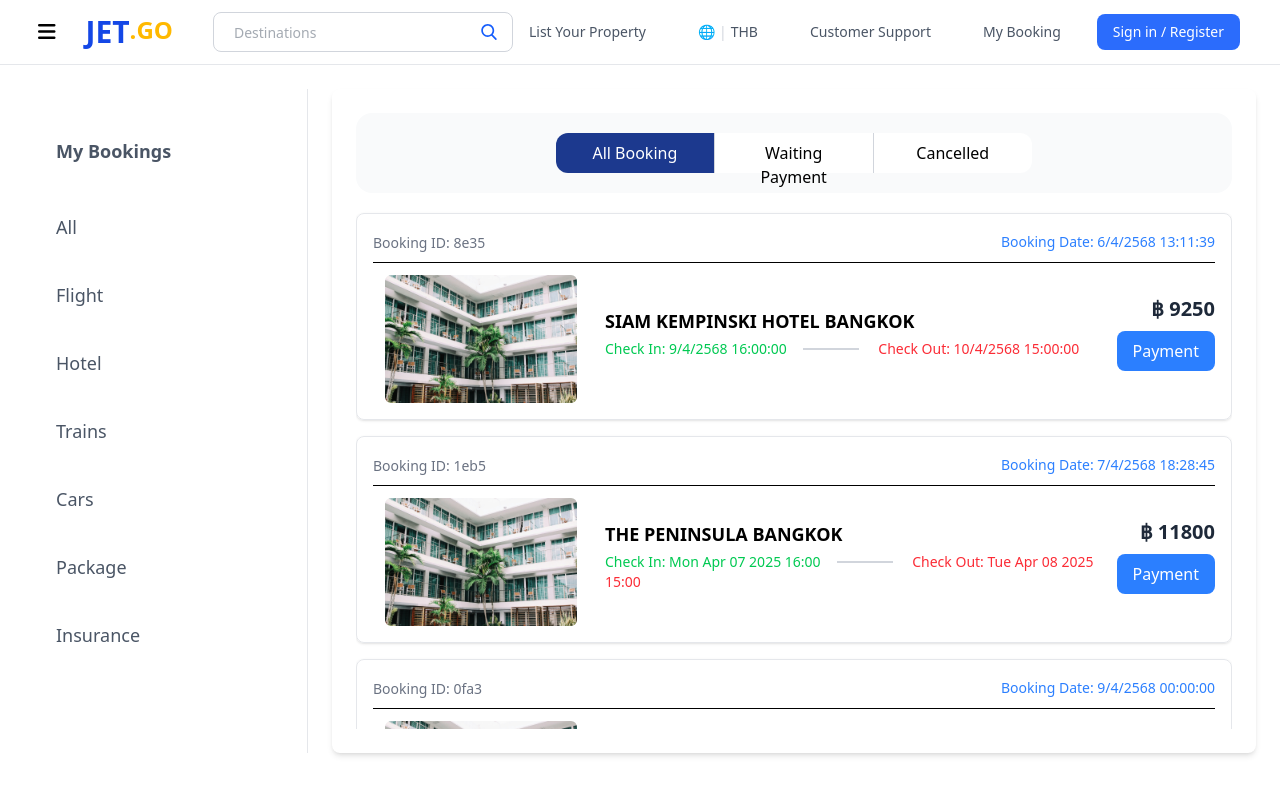
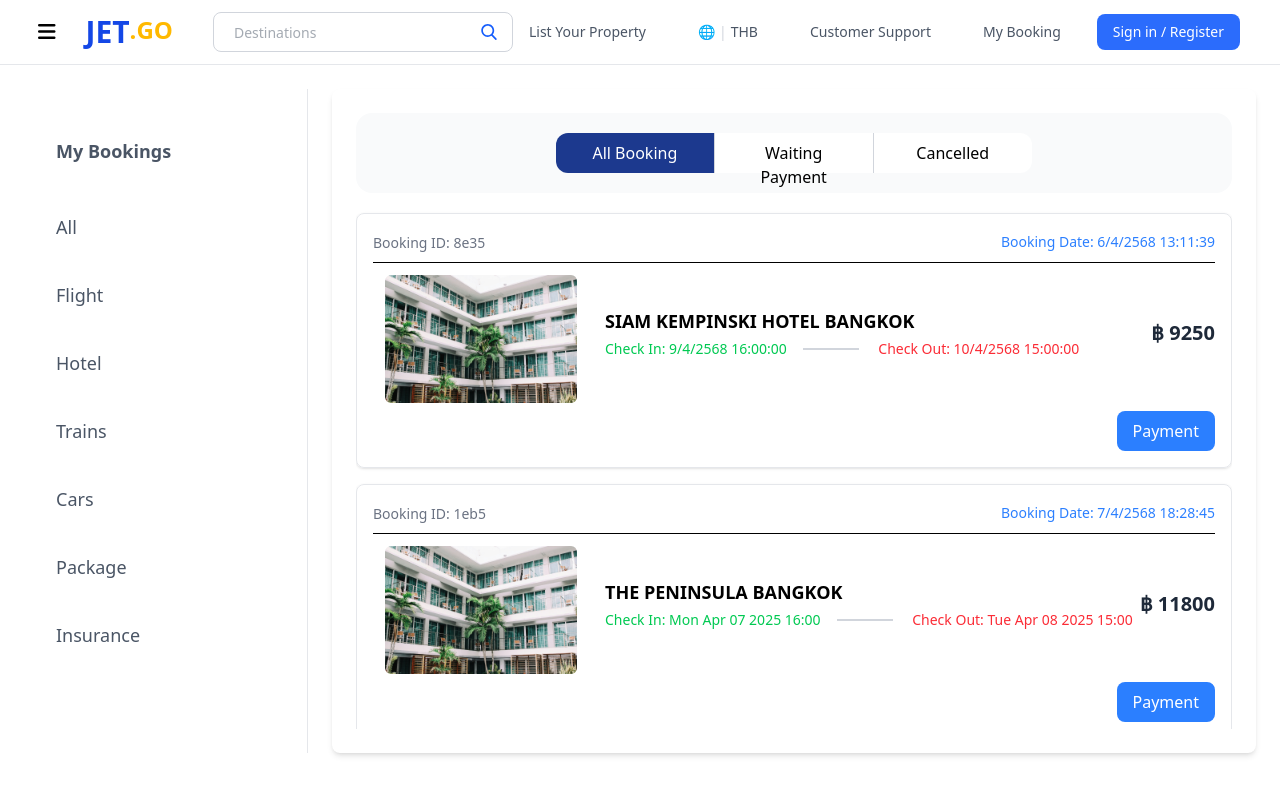
Before and after one commit to Ball8899/PROJECT2-SEC-1-MyLittlePony, a Vue app: page /HotelBookedContent in a window 1280 px wide. Shown: the top 794 px of the page. Built offline with nearby package versions, Linux system fonts and the light colour scheme; data requests are answered from the project's data file.

Commit message:
[013 fix click Button position]

```diff
--- a/src/components/Hotels/HotelBookedContent.vue
+++ b/src/components/Hotels/HotelBookedContent.vue
@@ -54,21 +54,21 @@ const routerBookingDetail = (id) => {
 <template>
   <div class="flex flex-row p-6">
   <flightBookedMenu class="w-1/4 mr-6" />
-    <div class="flex  flex-col bg-white p-6 rounded-lg shadow-md w-3/4">
+  <div class="flex flex-col bg-white p-6 rounded-lg shadow-md w-3/4">
     <filterFlightBooked :items="hotels" v-slot="{ booked }">
       <div
-
-          class="border cursor-pointer border-gray-200 rounded-lg p-4 mb-4 shadow max-h-178 overflow-y-auto"
+        class="border border-gray-200 rounded-lg p-4 mb-4 shadow max-h-178 overflow-y-auto"
       >
-          <div  @click="routerBookingDetail(booked.id)" class="flex justify-between items-center border-b pb-2">
+        <div class="flex flex-col cursor-pointer" @click="routerBookingDetail(booked.id)">
+          <div class="flex justify-between items-center border-b pb-2">
             <div>
-              <span class="text-sm text-gray-500"
-                >Booking ID: {{ booked.id }}</span
-              >
+              <span class="text-sm text-gray-500">
+                Booking ID: {{ booked.id }}
+              </span>
             </div>
-            <span class="text-sm text-blue-500"
-              >Booking Date: {{ booked.dateBooking }}</span
-            >
+            <span class="text-sm text-blue-500">
+              Booking Date: {{ booked.dateBooking }}
+            </span>
           </div>
 
           <div class="flex items-center">
@@ -77,7 +77,6 @@ const routerBookingDetail = (id) => {
               src="../../assets/hotels/hotel2.jpg"
               alt=""
             />
-
             <div class="ml-7">
               <p class="text-lg font-semibold">{{ booked.hotelName }}</p>
               <div class="items-center space-x-4 text-gray-500 text-sm mt-1">
@@ -89,22 +88,28 @@ const routerBookingDetail = (id) => {
                 ></span>
                 <span class="text-red-500">
                   Check Out: {{ booked.checkOutDate }}
-                  {{ booked.checkOutTime }}</span
-                >
+                  {{ booked.checkOutTime }}
+                </span>
               </div>
             </div>
+
             <div class="ml-auto text-right">
               <p class="text-xl font-bold text-gray-800">
                 ฿ {{ booked.price }}
               </p>
+            </div>
+          </div>
+        </div>
+
+        <div class="flex justify-end mt-2">
           <button
-                class="bg-blue-500 text-white px-4 py-2 rounded-lg mt-2"
+            class="bg-blue-500 text-white px-4 py-2 rounded-lg"
             v-if="booked.approve !== 'Cancelled'"
           >
             Payment
           </button>
           <button
-                class="bg-blue-500 cursor-pointer text-white px-4 py-2 rounded-lg mt-2"
+            class="bg-blue-500 text-white px-4 py-2 rounded-lg"
             v-if="booked.approve == 'Cancelled'"
             @click="deleteCancelledBooking(booked.id)"
           >
@@ -112,11 +117,10 @@ const routerBookingDetail = (id) => {
           </button>
         </div>
       </div>
-        </div>
-        <div class="ml-auto text-right"></div>
     </filterFlightBooked>
   </div>
 </div>
+
 </template>
 
 <style scoped></style>
```
Lines whose indentation alone changed are shown as unchanged.
